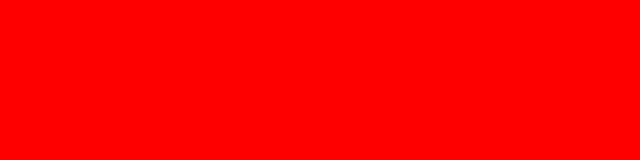
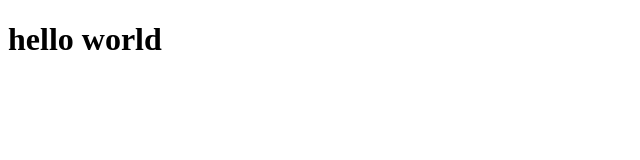
Before and after one commit to ZYHUU/project-demo, a plain HTML site: page index.html in a window 1280 px wide. Shown: the whole page, without its empty margins (0-640 px from the left). Drawn offline with Linux system fonts and the light colour scheme.

Commit message:
Update index.html

```diff
--- a/index.html
+++ b/index.html
@@ -4,7 +4,7 @@
   <mate charset="UTF-8">
   <title></title>
  </head>
- <body  style="background-color:red">
-
+ <body >
+  <h1>hello world</h1>
  </body>
 </html>
```
